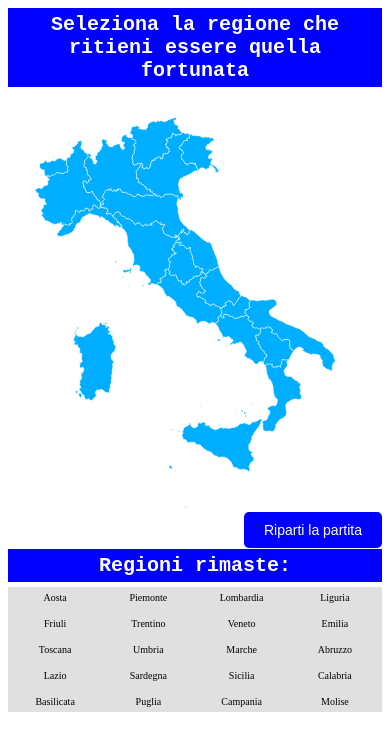
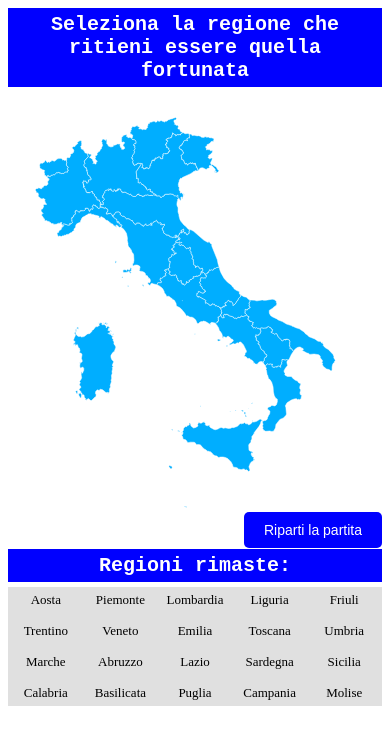
Before and after one commit to MartaCodes06/IndovinaLaRegione, a plain HTML site: page index.html in a window 390 px wide. Drawn offline with Linux system fonts and the light colour scheme.

Commit message:
style.css

```diff
--- a/css/style.css
+++ b/css/style.css
@@ -93,12 +93,12 @@ path:hover {
     }
 
     #list div {
-        grid-template-columns: repeat(auto-fit, minmax(100px, 1fr));
+        grid-template-columns: repeat(auto-fit, minmax(80px, 1fr));
         grid-gap: 6px;
     }
 
     #region span {
-        font-size: 15px;
+        font-size: 17px;
     }
 
     #title {
@@ -117,12 +117,12 @@ path:hover {
     }
 
     #list div {
-        grid-template-columns: repeat(auto-fit, minmax(80px, 1fr));
+        grid-template-columns: repeat(auto-fit, minmax(60px, 1fr));
         grid-gap: 5px;
     }
 
     #region span {
-        font-size: 10px;
+        font-size: 13px;
     }
 
     #title {
```
